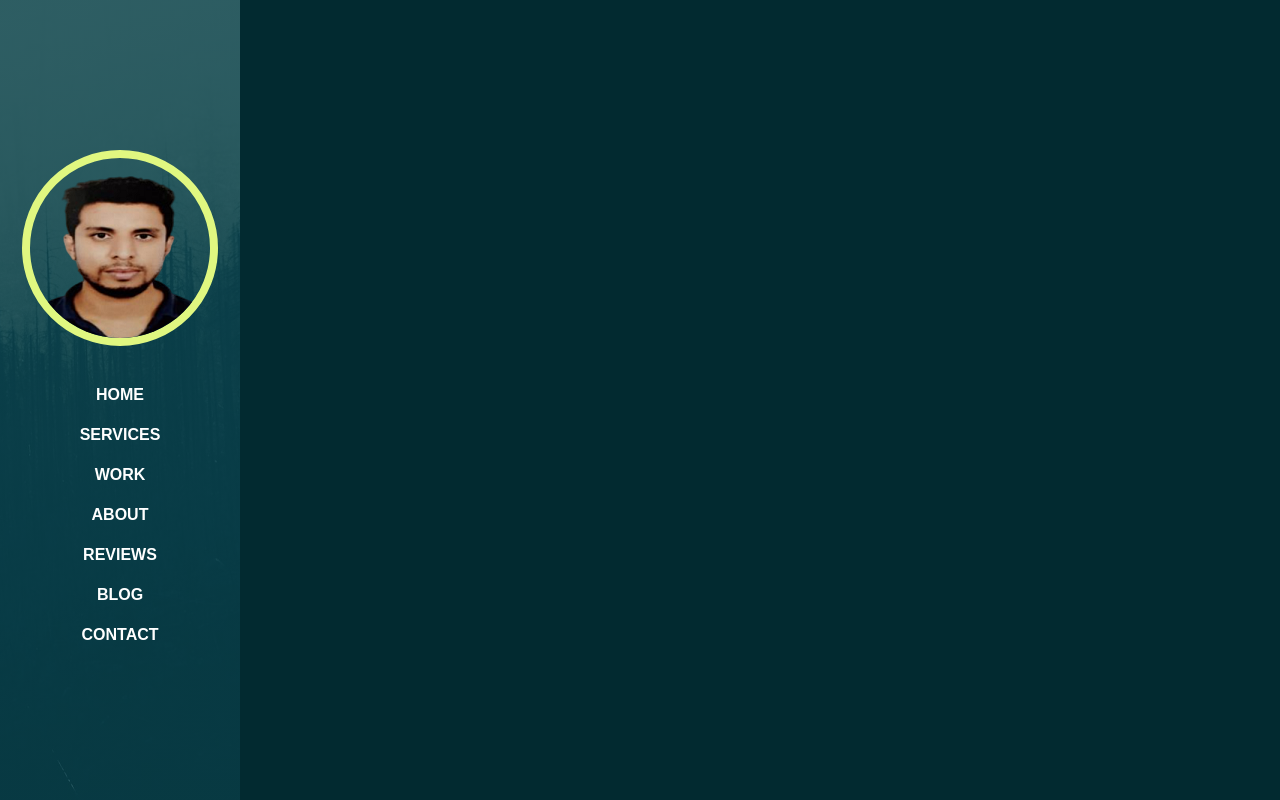
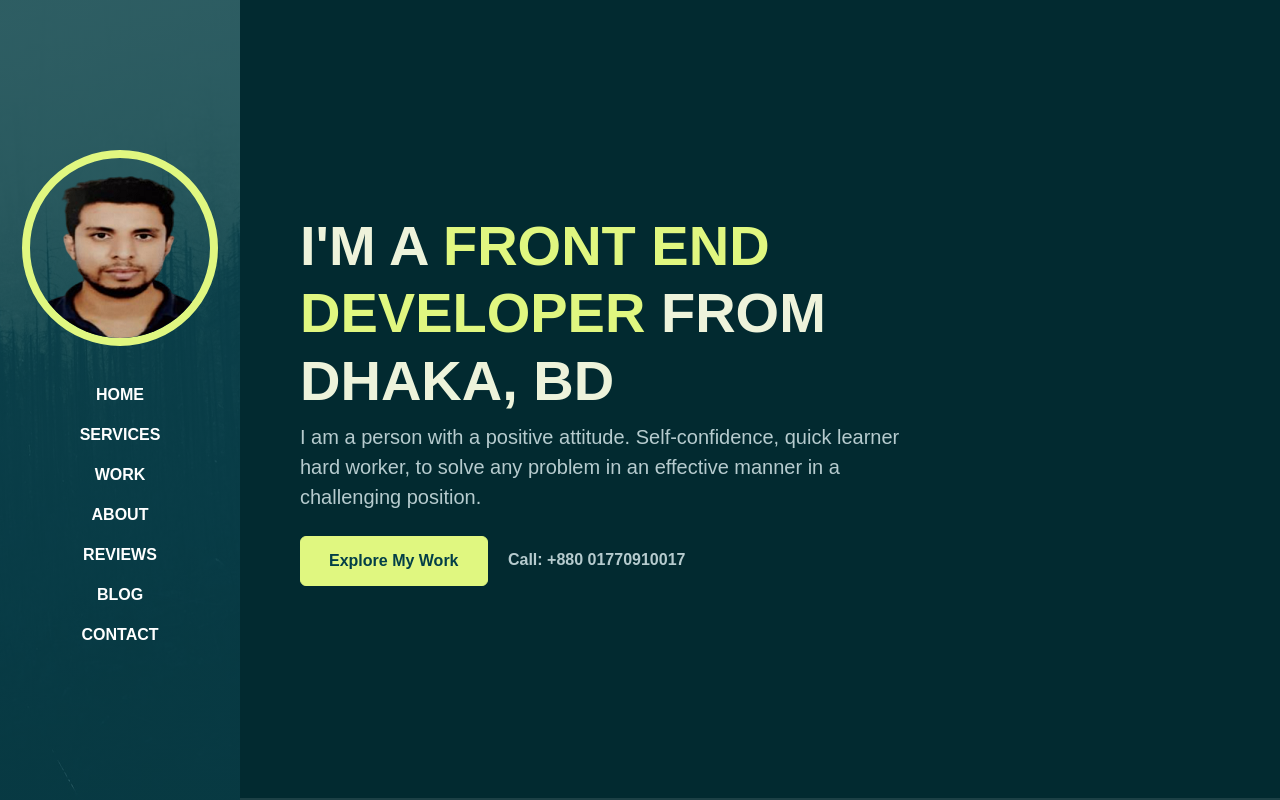
Before and after one commit to hassanroki/md_rokibul_hassan, a plain HTML site: page index.html in a window 1280 px wide. Drawn offline with Linux system fonts and the light colour scheme.

Commit message:
home section

```diff
--- a/assets/css/responsive.css
+++ b/assets/css/responsive.css
@@ -15,4 +15,11 @@
 }
 
 /* Navbar End*/
+
+/* Content Wrapper Start*/
+#content-wrapper{
+    padding-left: var(--sidebar-width);
+
 }
+/* Content Wrapper End */
+}
--- a/assets/css/style.css
+++ b/assets/css/style.css
@@ -41,7 +41,25 @@ img{
     width: 100%;
 }
 
+.text-brand{
+    color: var(--color-brand);
+}
+
+.full-height{
+    min-height: 100vh;
+    height: 100%;
+    display: flex;
+    flex-direction: column;
+    justify-content: center;
+    padding: 80px 0;
+    border-bottom: 2px solid rgba(255, 255, 255, .1);
+}
+
 /* Navbar Start */
+.navbar{
+    background-color: var(--color-base);
+}
+
 .navbar .nav-link{
     font-weight: 700;
     text-transform: uppercase;
@@ -52,3 +70,44 @@ img{
     color: var(--color-brand);
 }
 /* Navbar End */
+
+/* Wrapper Content Start */
+/* Home */
+.btn{
+    padding: 12px 28px;
+    font-weight: 700;
+}
+
+.btn-brand{
+    background-color: var(--color-brand);
+    border-color: var(--color-brand);
+    color: var(--color-base);
+}
+
+.btn-brand:hover, .btn-brand:focus{
+    background-color: var(--color-brand2);
+    color: var(--color-base);
+    border-color: var(--color-brand2);
+}
+
+.link-custom{
+    font-weight: 700;
+    position: relative;
+}
+
+.link-custom::after{
+    content: "";
+    width: 0%;
+    height: 2px;
+    background-color: var(--color-brand2);
+    position: absolute;
+    top: 110%;
+    left: 0;
+    transition: all 0.4s;
+}
+
+.link-custom:hover::after{
+    width: 100%;
+
+}
+/* Wrapper Content End */
--- a/index.html
+++ b/index.html
@@ -20,11 +20,15 @@
   </head>
   <body>
     <!-- Navbar Start -->
-    <nav class="navbar navbar-expand-lg navbar-dark">
+    <nav class="navbar navbar-expand-lg navbar-dark fixed-top">
       <div class="container flex-lg-column">
         <a class="navbar-brand mb-lg-4 mx-lg-auto" href="#">
           <span class="h3 fw-bold d-block d-lg-none">Rokibul Hassan</span>
-          <img src="assets/images/profile.png" alt="profile" class="d-none d-lg-block rounded-circle img-fluid">
+          <img
+            src="assets/images/profile.png"
+            alt="profile"
+            class="d-none d-lg-block rounded-circle img-fluid"
+          />
         </a>
         <button
           class="navbar-toggler"
@@ -66,6 +70,29 @@
     </nav>
     <!-- Navbar End -->
 
+    <!-- Content Wrapper Start -->
+    <div id="content-wrapper">
+      <section id="home" class="full-height px-lg-5">
+        <div class="container">
+          <div class="row">
+            <div class="col-lg-8">
+              <h1 class="display-4 fw-bold">I'M A <span class="text-brand">FRONT END DEVELOPER</span> FROM DHAKA, BD</h1>
+              <p class="lead mt-2 mb-4">
+                I am a person with a positive attitude. Self-confidence, quick
+                learner hard worker, to solve any problem in an effective manner
+                in a challenging position.
+              </p>
+              <a href="#work" class="btn btn-brand me-3">Explore My Work</a>
+              <a href="tel:+880 01770910017" class="link-custom"
+                >Call: +880 01770910017</a
+              >
+            </div>
+          </div>
+        </div>
+      </section>
+    </div>
+    <!-- Content Wrapper End -->
+
     <!-- BootStrap Js -->
     <script src="assets/js/bootstrap.bundle.min.js"></script>
 
```
